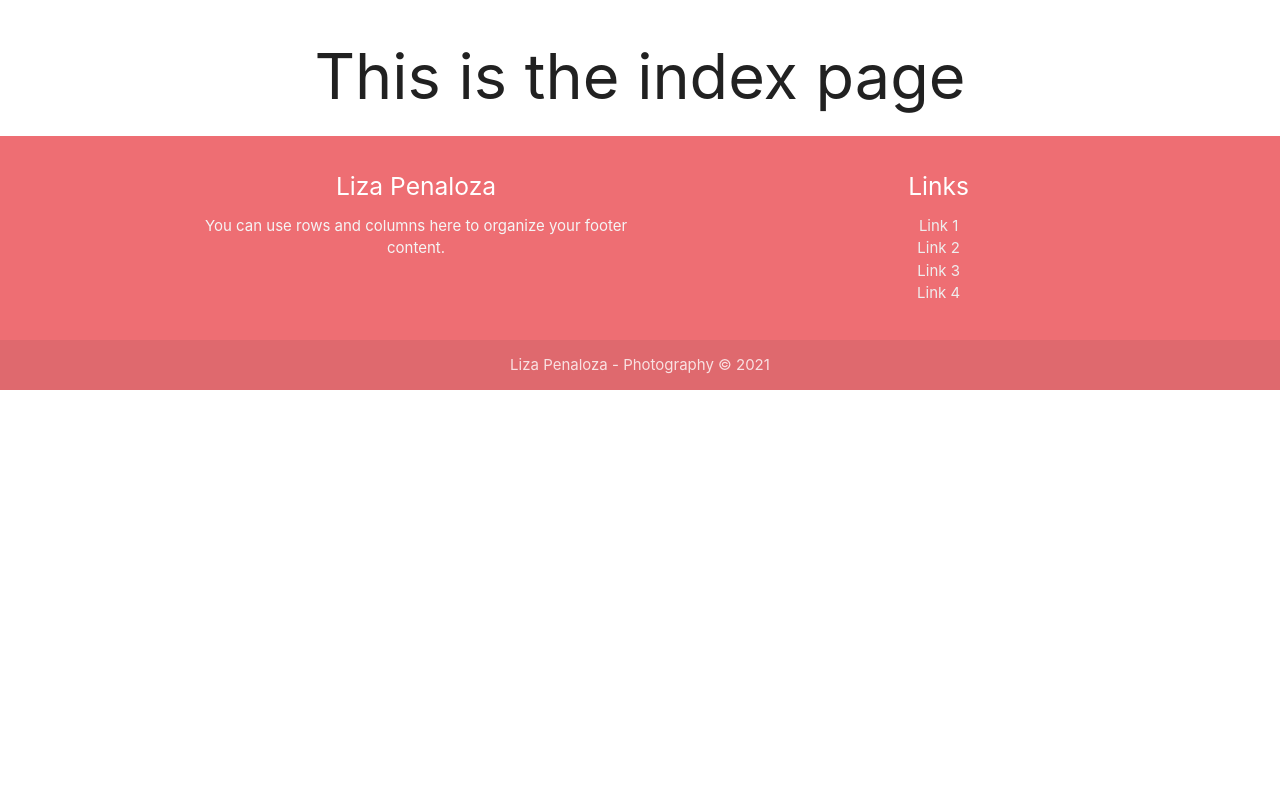
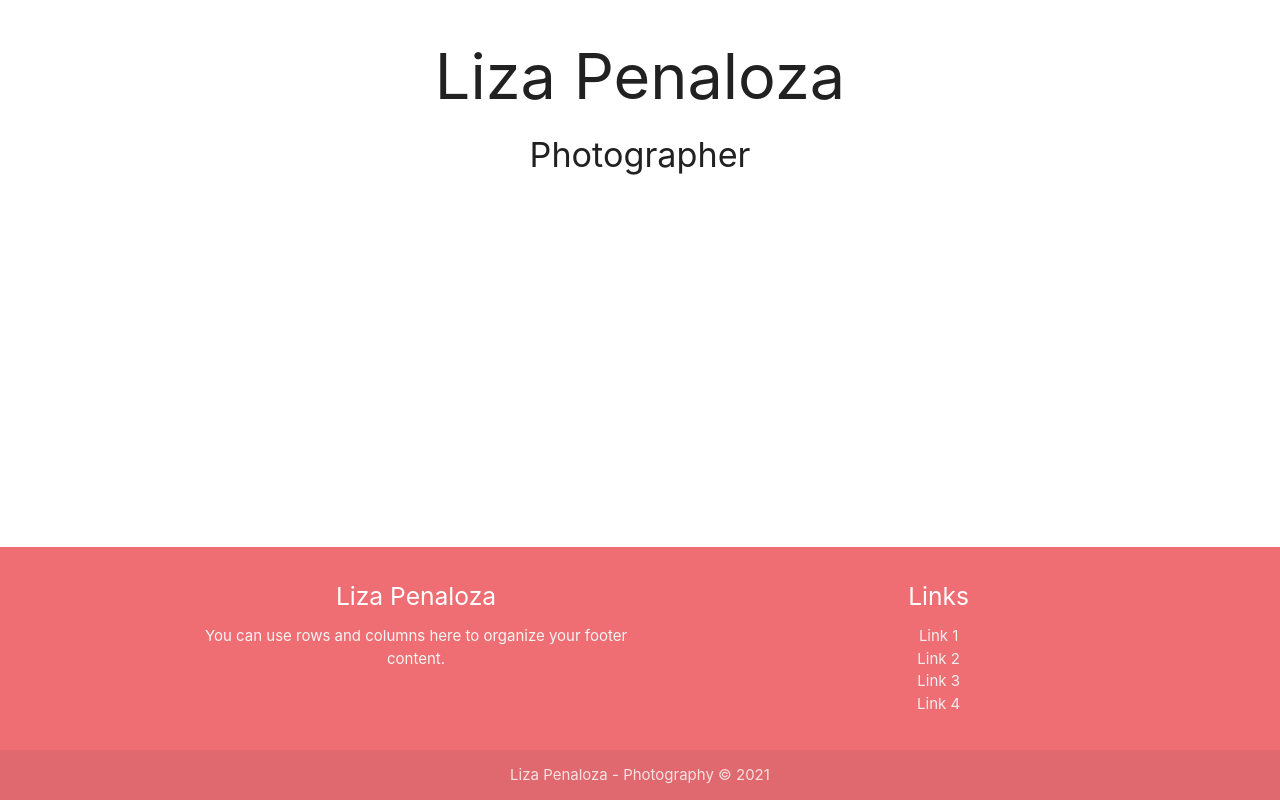
Before and after one commit to ndpenaloza/lp-photography, a React (Create React App) app in the folder client/: page / in a window 1280 px wide. Built offline with nearby package versions, Linux system fonts and the light colour scheme.

Commit message:
stupid sticky footer is actually working

```diff
--- a/client/src/App.css
+++ b/client/src/App.css
@@ -1,49 +1,23 @@
 .App {
 	text-align: center;
-}
-
-.App-logo {
-	height: 40vmin;
-	pointer-events: none;
-}
-
-@media (prefers-reduced-motion: no-preference) {
-	.App-logo {
-		animation: App-logo-spin infinite 20s linear;
-	}
-}
-
-.App-header {
-	background-color: #282c34;
-	min-height: 100vh;
+	height: 100vh;
 	display: flex;
 	flex-direction: column;
-	align-items: center;
-	justify-content: center;
-	font-size: calc(10px + 2vmin);
-	color: white;
 }
 
 .App-link {
 	color: #61dafb;
 }
 
-body {
-	display: flex;
+html {
+	position: relative;
 	min-height: 100vh;
-	flex-direction: column;
 }
 
-main {
-	flex: 1 0 auto;
+footer {
+	margin-top: auto;
 }
 
-body {
-	display: flex;
-	min-height: 100vh;
-	flex-direction: column;
+#contact-form {
+	margin-bottom: 100px;
 }
-
-main {
-	flex: 1 0 auto;
-}
--- a/client/src/App.js
+++ b/client/src/App.js
@@ -10,10 +10,7 @@ import "materialize-css/dist/css/materialize.min.css";
 
 function App() {
   return (
-    <div className="App">
-      <header>
-      </header>
-      <main>
+    <div className='App'>
       <Router>
         <Switch>
           <Route exact path='/' component={Index}/>
@@ -22,10 +19,7 @@ function App() {
           <Route exact path='/contact' component={Contact}/>
         </Switch>
       </Router>
-      </main>
-      <footer>
       <Footer/>
-      </footer>
     </div>
   );
 }
--- a/client/src/components/ContactForm/index.js
+++ b/client/src/components/ContactForm/index.js
@@ -17,7 +17,7 @@ function ContactForm() {
       stiffness: 260,
       damping: 20
     }}
-    className='container'>
+    className='container' id='contact-form'>
     <div className="row">
     <form className="col s12">
       <div className="row">
--- a/client/src/pages/Contact/index.js
+++ b/client/src/pages/Contact/index.js
@@ -6,9 +6,7 @@ class Contact extends Component {
   render() {
     return(
       <div>
-        <header>
           <Navbar/>
-        </header>
         <h1 className='head-text'>
           Contact
           </h1>
--- a/client/src/pages/Index/index.js
+++ b/client/src/pages/Index/index.js
@@ -4,9 +4,8 @@ class Index extends Component {
   render() {
     return(
       <div>
-        <h1>
-          This is the index page
-        </h1>
+        <h1>Liza Penaloza</h1>
+        <h4>Photographer</h4>
       </div>
     )
   }
--- a/client/src/pages/Portfolio/index.js
+++ b/client/src/pages/Portfolio/index.js
@@ -5,14 +5,10 @@ class Portfolio extends Component {
   render() {
     return(
       <div>
-        <header>
           <Navbar/>
         <h1>
           This is the portfolio page
         </h1>
-        </header>
-        <main>
-        </main>
       </div>
     )
   }
```
